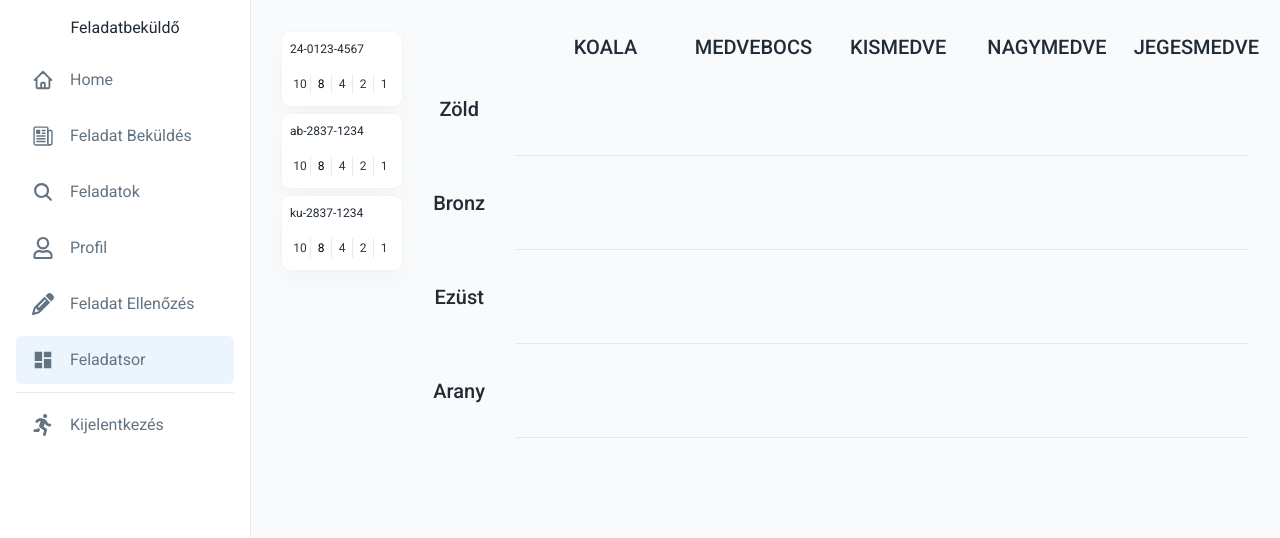
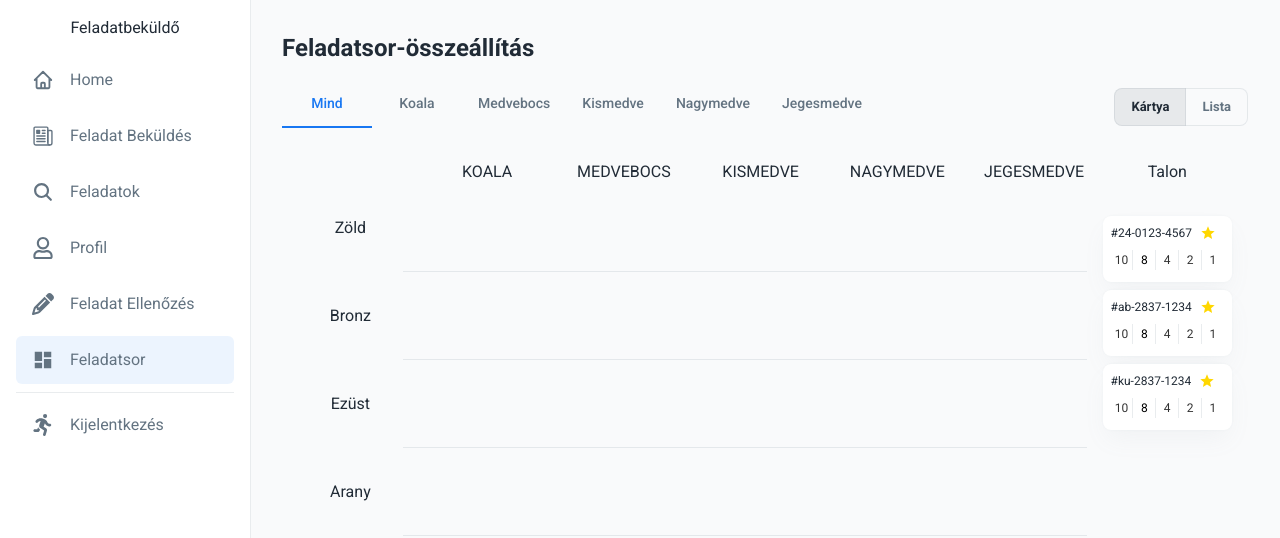
Before and after one commit to mok-it/feladatsor-frontend, a React (Vite) app: page /exercise-compose in a window 1280 px wide. Shown: the top 538 px of the page. Built offline with nearby package versions, Linux system fonts and the light colour scheme.

Commit message:
exercise list compose: add more views and details

```diff
--- a/src/components/compose/Container.tsx
+++ b/src/components/compose/Container.tsx
@@ -6,6 +6,7 @@ import {
 } from "@dnd-kit/sortable";
 import type { FC } from "react";
 
+import { ExerciseView, composeStore } from "@/util/composeStore";
 import { Stack } from "@mui/material";
 import SortableItem from "./SortableItem";
 
@@ -13,6 +14,7 @@ const Container: FC<{ items: UniqueIdentifier[]; id: string }> = ({
   items,
   id,
 }) => {
+  const exerciseView = composeStore((state) => state.exerciseView);
   const { setNodeRef } = useDroppable({
     id: id,
   });
@@ -22,6 +24,7 @@ const Container: FC<{ items: UniqueIdentifier[]; id: string }> = ({
       items={items}
       strategy={verticalListSortingStrategy}
       id={id}
+      disabled={exerciseView === ExerciseView.LIST}
     >
       <Stack
         ref={setNodeRef}
--- a/src/components/compose/ExerciseCard.tsx
+++ b/src/components/compose/ExerciseCard.tsx
@@ -1,10 +1,21 @@
 import { Exercise } from "@/generated/graphql";
-import { composeStore } from "@/util/composeStore";
+import { ExerciseView, composeStore } from "@/util/composeStore";
 import { ageGroups } from "@/util/types";
 import { UniqueIdentifier } from "@dnd-kit/core";
-import { Card, Divider, Stack, Typography } from "@mui/material";
+import {
+  Box,
+  Card,
+  Chip,
+  Divider,
+  Grid,
+  IconButton,
+  Stack,
+  Tooltip,
+  Typography,
+} from "@mui/material";
 import { entries } from "lodash";
 import { FC } from "react";
+import { MdEdit, MdStar } from "react-icons/md";
 
 const ExerciseCard: FC<{
   id: UniqueIdentifier;
@@ -12,33 +23,14 @@ const ExerciseCard: FC<{
   isDragging?: boolean;
   exercise: Exercise & { fakeId: string };
 }> = ({ exercise, isTalon, isDragging }) => {
-  const { highlightedFakeId } = composeStore();
+  const highlightedFakeId = composeStore((state) => state.highlightedFakeId);
+  const view = composeStore((state) => state.view);
+  const exerciseView = composeStore((state) => state.exerciseView);
+  const isSingleView = view !== "all";
+  const isDetailedView = exerciseView === ExerciseView.LIST;
+  const tags = ["Geometria"];
 
-  return (
-    <Card
-      sx={{
-        width: 120,
-        borderRadius: 1,
-        padding: 1,
-        paddingBottom: 1.5,
-        cursor: "grab",
-        userSelect: "none",
-        backgroundColor:
-          highlightedFakeId === exercise.fakeId ? "lightblue" : "white",
-        opacity: isDragging ? 0.5 : 1,
-      }}
-      // onMouseEnter={() => {
-      //   setHighlightedFakeId(exercise.fakeId);
-      // }}
-      // onMouseLeave={() => {
-      //   setHighlightedFakeId(null);
-      // }}
-    >
-      <Stack gap={2}>
-        <Stack direction={"row"} justifyContent={"space-between"}>
-          <Typography variant="caption">{exercise.fakeId}</Typography>
-          {/* <Typography variant="caption">{id}</Typography> */}
-        </Stack>
+  const difficulties = (
     <Stack
       direction="row"
       justifyContent={"space-evenly"}
@@ -63,16 +55,123 @@ const ExerciseCard: FC<{
               opacity: isTalon && index === 1 ? "1" : "0.8",
             }}
           >
-                {
-                  exercise.difficulty.find((d) => d.ageGroup === key)
-                    ?.difficulty
-                }
+            {exercise.difficulty.find((d) => d.ageGroup === key)?.difficulty}
           </Typography>
         </Stack>
       ))}
     </Stack>
+  );
+
+  return (
+    <Tooltip title={!isDetailedView && !isDragging && exercise.description}>
+      <Card
+        sx={{
+          alignSelf: "stretch",
+          borderRadius: 1,
+          padding: 1,
+          paddingBottom: 1.5,
+          cursor: isDetailedView ? "auto" : "grab",
+          userSelect: isDetailedView ? "auto" : "none",
+          backgroundColor:
+            highlightedFakeId === exercise.fakeId ? "lightblue" : "white",
+          opacity: isDragging ? 0.5 : 1,
+        }}
+        // onMouseEnter={() => {
+        //   setHighlightedFakeId(exercise.fakeId);
+        // }}
+        // onMouseLeave={() => {
+        //   setHighlightedFakeId(null);
+        // }}
+      >
+        <Stack gap={1} p={isSingleView ? 1 : 0}>
+          <Stack
+            direction={"row"}
+            justifyContent={"start"}
+            alignItems={"center"}
+            gap={1}
+          >
+            <Typography variant="caption" whiteSpace={"nowrap"}>
+              #{exercise.fakeId}
+            </Typography>
+            <MdStar color="gold" />
+            {isSingleView &&
+              tags.map((tag) => <Chip key={tag} size="small" label={tag} />)}
+            {/* <Typography variant="caption">{id}</Typography> */}
+            <Box flexGrow={1} />
+            {isSingleView && difficulties}{" "}
+            {isSingleView && (
+              <IconButton size="small">
+                <MdEdit />
+              </IconButton>
+            )}
+          </Stack>
+          {isSingleView && (
+            <>
+              <Stack direction={"row"} gap={2}>
+                <Typography
+                  variant="body2"
+                  sx={{
+                    overflow: "hidden",
+                    textOverflow: "ellipsis",
+                    display: "-webkit-box",
+                    ...(!isDetailedView && { WebkitLineClamp: "3" }),
+                    WebkitBoxOrient: "vertical",
+                  }}
+                >
+                  {exercise.description}
+                </Typography>
+                <Box
+                  height={50}
+                  width={50}
+                  overflow={"hidden"}
+                  sx={{ flexShrink: 0, aspectRatio: "1 / 1" }}
+                >
+                  <img src={exercise.exerciseImage || ""}></img>
+                </Box>
+              </Stack>
+              {isDetailedView && (
+                <>
+                  <Grid container columns={2} spacing={2}>
+                    {exercise.helpingQuestions.length > 0 && (
+                      <Grid item xs={1}>
+                        <Typography variant="body2">Segítőkérdések:</Typography>
+                        <ul>
+                          {exercise.helpingQuestions.map((question) => (
+                            <li>
+                              <Typography key={question} variant="body2">
+                                {question}
+                              </Typography>
+                            </li>
+                          ))}
+                        </ul>
+                      </Grid>
+                    )}
+                    {exercise.solutionOptions.length > 0 && (
+                      <Grid item xs={1}>
+                        <Typography variant="body2">Válaszopciók:</Typography>
+                        <ul>
+                          {exercise.solutionOptions.map((question) => (
+                            <li>
+                              <Typography key={question} variant="body2">
+                                {question}
+                              </Typography>
+                            </li>
+                          ))}
+                        </ul>
+                      </Grid>
+                    )}
+                  </Grid>
+                  <Typography variant="body2">
+                    Megoldás: <b>{exercise.solution}</b>
+                  </Typography>
+                </>
+              )}
+            </>
+          )}
+          {!isSingleView && difficulties}
         </Stack>
       </Card>
+    </Tooltip>
   );
 };
 
--- a/src/components/compose/SortableItem.tsx
+++ b/src/components/compose/SortableItem.tsx
@@ -54,6 +54,7 @@ const SortableItem: FC<{ id: UniqueIdentifier }> = ({ id }) => {
   const style = {
     transform: CSS.Transform.toString(transform),
     transition,
+    alignSelf: "stretch",
   };
 
   return (
--- a/src/components/compose/Talon.tsx
+++ b/src/components/compose/Talon.tsx
@@ -3,7 +3,7 @@ import {
   SortableContext,
   verticalListSortingStrategy,
 } from "@dnd-kit/sortable";
-import { Stack } from "@mui/material";
+import { Stack, Typography } from "@mui/material";
 import { FC } from "react";
 import TalonItem from "./TalonItem";
 
@@ -13,6 +13,10 @@ const Talon: FC<{ items: UniqueIdentifier[] }> = ({ items }) => {
   });
 
   return (
+    <Stack>
+      <Typography variant="body1" mb={4} textAlign={"center"}>
+        Talon
+      </Typography>
       <SortableContext
         items={items}
         id={"talon"}
@@ -24,6 +28,7 @@ const Talon: FC<{ items: UniqueIdentifier[] }> = ({ items }) => {
           ))}
         </Stack>
       </SortableContext>
+    </Stack>
   );
 };
 
--- a/src/pages.ts
+++ b/src/pages.ts
@@ -1,3 +1,4 @@
+import { ProfilePage } from "@/pages/ProfilePage.tsx";
 import { FC } from "react";
 import { IconType } from "react-icons";
 import { FaRegUser } from "react-icons/fa";
@@ -5,11 +6,10 @@ import { FaPencil } from "react-icons/fa6";
 import { HiOutlineHome } from "react-icons/hi";
 import { IoNewspaperOutline, IoSearch } from "react-icons/io5";
 import { MdDashboard } from "react-icons/md";
-import Compose from "./pages/Compose.tsx";
 import { ExerciseListPage } from "./pages/ExerciseListPage";
 import { HomePage } from "./pages/HomePage";
+import ComposePage from "./pages/compose/ComposePage.tsx";
 import { CreateExercise } from "./pages/createExercise/CreateExercise.tsx";
-import { ProfilePage } from "@/pages/ProfilePage.tsx";
 
 interface Page {
   name: string;
@@ -52,7 +52,7 @@ export const pages: Page[] = [
   {
     name: "Feladatsor",
     path: "/exercise-compose",
-    component: Compose,
+    component: ComposePage,
     icon: MdDashboard,
   },
 ];
--- a/src/pages/Compose.tsx
+++ b/src/pages/compose/Compose.tsx
@@ -24,17 +24,19 @@ import { Fragment, useCallback, useEffect, useRef, useState } from "react";
 
 import { Item } from "@/components/compose/SortableItem";
 import Talon from "@/components/compose/Talon";
-import { composeStore } from "@/util/composeStore";
-import { Grid, Stack, Typography } from "@mui/material";
+import { ExerciseView, composeStore } from "@/util/composeStore";
+import { Box, Grid, Stack, Typography } from "@mui/material";
 import { entries, keys, times } from "lodash";
 import { useImmer } from "use-immer";
-import Container from "../components/compose/Container";
+import Container from "../../components/compose/Container";
 ("../components/compose/SortableItem");
 
 const Compose = () => {
   const [talon, setTalon] = useImmer<UniqueIdentifier[]>(["1", "2", "3"]);
   const addExercise = composeStore((state) => state.addExercise);
   const exercises = composeStore((state) => state.exercises);
+  const view = composeStore((state) => state.view);
+  const exerciseView = composeStore((state) => state.exerciseView);
   const [items, setItems] = useImmer<{
     [key in string]: UniqueIdentifier[];
   }>({
@@ -382,23 +384,27 @@ const Compose = () => {
         },
       }}
     >
-      <Stack direction={"row"}>
-        <Talon items={talon} />
+      <Stack direction={"row"} gap={2} p={2}>
         <Grid container columns={6} spacing={4}>
+          {view === "all" && (
+            <>
               <Grid item xs={1} />
               {times(5).map((i) => (
                 <Grid item key={i} xs={1}>
-              <Typography variant="h5" textAlign={"center"}>
+                  <Typography variant="body1" textAlign={"center"}>
                     {keys(items)[i].split("-")[0]}
                   </Typography>
                 </Grid>
               ))}
-          {entries(items).map(([key, items], index) => (
+            </>
+          )}
+          {entries(items).map(([key, items], index) => {
+            return (
               <Fragment key={key}>
                 {index % 5 === 0 && (
                   <Grid xs={1} item>
                     <Stack height={"100%"} justifyContent={"center"} pb={4}>
-                    <Typography variant="h5" textAlign={"center"}>
+                      <Typography variant="body1" textAlign={"center"}>
                         {index === 0 && "Zöld"}
                         {index === 5 && "Bronz"}
                         {index === 10 && "Ezüst"}
@@ -407,19 +413,27 @@ const Compose = () => {
                     </Stack>
                   </Grid>
                 )}
+                {(view === "all" || key.split("-")[0] === view) && (
                   <Grid
                     item
-                xs={1}
+                    xs={view === "all" ? 1 : 5}
                     borderBottom={"1px solid"}
                     borderColor={"divider"}
                   >
                     <Container id={key} items={items} />
                   </Grid>
+                )}
               </Fragment>
-          ))}
+            );
+          })}
         </Grid>
+        {exerciseView !== ExerciseView.LIST && (
+          <Box maxWidth={"40%"}>
+            <Talon items={talon} />
+          </Box>
+        )}
         <DragOverlay>
-          {activeId ? <Item id={String(activeId)} /> : null}
+          {activeId ? <Item id={String(activeId)} isDragging /> : null}
         </DragOverlay>
       </Stack>
     </DndContext>
--- /dev/null
+++ b/src/pages/compose/ComposePage.tsx
@@ -0,0 +1,70 @@
+import { ExerciseView, composeStore } from "@/util/composeStore";
+import {
+  Box,
+  Tab,
+  Tabs,
+  ToggleButton,
+  ToggleButtonGroup,
+  Typography,
+} from "@mui/material";
+import { Stack } from "@mui/system";
+import { FC } from "react";
+import Compose from "./Compose";
+
+const styles = { fontWeight: 500 };
+
+const ComposePage: FC = () => {
+  const view = composeStore((state) => state.view);
+  const exerciseView = composeStore((state) => state.exerciseView);
+  const setValue = composeStore((state) => state.setValue);
+  const setView = composeStore((state) => state.setView);
+
+  return (
+    <>
+      <Typography variant="h2" sx={{ mb: 2 }}>
+        Feladatsor-összeállítás
+      </Typography>
+      <Stack direction="row" alignItems={"start"}>
+        <Tabs
+          sx={{ mb: 2 }}
+          value={view}
+          onChange={(_, newValue) => setView(newValue)}
+        >
+          <Tab sx={styles} label={"Mind"} value={"all"} />
+          <Tab sx={styles} label={"Koala"} value={"KOALA"} />
+          <Tab sx={styles} label={"Medvebocs"} value={"MEDVEBOCS"} />
+          <Tab sx={styles} label={"Kismedve"} value={"KISMEDVE"} />
+          <Tab sx={styles} label={"Nagymedve"} value={"NAGYMEDVE"} />
+          <Tab sx={styles} label={"Jegesmedve"} value={"JEGESMEDVE"} />
+        </Tabs>
+        <Box flexGrow={1} />
+        <ToggleButtonGroup
+          sx={{ mt: 1 }}
+          value={exerciseView}
+          exclusive
+          onChange={(_, value) => setValue({ exerciseView: value })}
+        >
+          <ToggleButton
+            size="small"
+            sx={{ px: 2 }}
+            value={ExerciseView.CARD}
+            selected={exerciseView === ExerciseView.CARD}
+          >
+            Kártya
+          </ToggleButton>
+          <ToggleButton
+            size="small"
+            sx={{ px: 2 }}
+            value={ExerciseView.LIST}
+            selected={exerciseView === ExerciseView.LIST}
+          >
+            Lista
+          </ToggleButton>
+        </ToggleButtonGroup>
+      </Stack>
+      <Compose />
+    </>
+  );
+};
+
+export default ComposePage;
--- a/src/pages/createExercise/CreateExercise.tsx
+++ b/src/pages/createExercise/CreateExercise.tsx
@@ -58,7 +58,7 @@ const CreateExerciseForm = () => {
         pr={2}
         pt={2}
       >
-        <Typography variant="h4" m={2}>
+        <Typography variant="h2" m={2}>
           Feladat létrehozása
         </Typography>
         <Button
--- a/src/util/composeStore.ts
+++ b/src/util/composeStore.ts
@@ -1,24 +1,32 @@
-import dayjs from 'dayjs'
-import { create } from 'zustand'
-import { immer } from 'zustand/middleware/immer'
-import { ExerciseCardData } from './types'
+import { ExerciseAgeGroup } from "@/generated/graphql";
+import dayjs from "dayjs";
+import { create } from "zustand";
+import { immer } from "zustand/middleware/immer";
+import { ExerciseCardData } from "./types";
 
+export enum ExerciseView {
+  CARD = "card",
+  LIST = "list",
+}
+type ComposeView = ExerciseAgeGroup | "all";
 type TState = {
-  highlightedFakeId: string | null
-  hoverLocation: string | null
-  hoverIndex: number | null
-  activeItem: ExerciseCardData | null
-  exercises: ExerciseCardData[]
-}
+  highlightedFakeId: string | null;
+  hoverLocation: string | null;
+  hoverIndex: number | null;
+  exercises: ExerciseCardData[];
+  view: ComposeView;
+  exerciseView: ExerciseView;
+};
 
 type TActions = {
-  setHighlightedFakeId: (fakeId: string | null) => void
-  setHoverLocation: (location: string | null) => void
-  setHoverIndex: (index: number | null) => void
-  setActiveItem: (item: ExerciseCardData | null) => void
-  addExercise: (exercise: ExerciseCardData) => void
-}
-
+  setHighlightedFakeId: (fakeId: string | null) => void;
+  setHoverLocation: (location: string | null) => void;
+  setHoverIndex: (index: number | null) => void;
+  addExercise: (exercise: ExerciseCardData) => void;
+  setView: (view: ComposeView) => void;
+  setExerciseView: (view: ExerciseView) => void;
+  setValue: (values: Partial<TState>) => void;
+};
 
 export const mock: ExerciseCardData = {
   id: "1",
@@ -45,20 +53,20 @@ export const mock: ExerciseCardData = {
         __typename: "ExerciseDifficulty",
       },
     ],
-    helpingQuestions: [],
+    helpingQuestions: ["Ki az a Matusz?", "Mi az a cigány?"],
     history: [],
     id: "1",
-    description: "description",
+    description: "Bomátakertben járt Matusz a cigányokkal. Matusz a cigányoknak adott egy kis pénzt, hogy ne bántsák. A cigányok megkérdezték, hogy mennyi pénzt adott nekik. Matusz azt mondta, hogy 10 forintot. A cigányok azt mondták, hogy 10 forintot adtál nekünk, de 10 forintot adtál a cigányoknak is. Matusz azt mondta, hogy 10 forintot adott nekik. Mennyi pénzt adott nekik Matusz?",
     solution: "solution",
     alternativeDifficultyExercises: [],
     sameLogicExercises: [],
     comments: [],
-    solutionOptions: [],
+    solutionOptions: ["10", "69", "matusz sosem ad pénzt", "0 "],
     status: "CREATED",
     tags: [],
     elaboration: "elaboration",
     elaborationImage: null,
-    exerciseImage: null,
+    exerciseImage: "https://i.kym-cdn.com/entries/icons/facebook/000/021/464/14608107_1180665285312703_1558693314_n.jpg",
     isCompetitionFinal: false,
     solveIdea: "",
     source: "source",
@@ -96,38 +104,48 @@ const defaultState: TState = {
   highlightedFakeId: null,
   hoverLocation: null,
   hoverIndex: null,
-  activeItem: null,
   exercises: [mock, mock2, mock3],
-}
+  view: "all",
+  exerciseView: ExerciseView.CARD
+};
 
 export const composeStore = create<TState & TActions>()(
-  immer(
-    set => ({
+  immer((set) => ({
     ...defaultState,
     setHighlightedFakeId: (fakeId) => {
-        set(state => {
-          state.highlightedFakeId = fakeId
-        })
+      set((state) => {
+        state.highlightedFakeId = fakeId;
+      });
     },
     setHoverLocation: (location) => {
-        set(state => {
-          state.hoverLocation = location
-        })
+      set((state) => {
+        state.hoverLocation = location;
+      });
     },
     setHoverIndex: (index) => {
-        set(state => {
-          state.hoverIndex = index
-        })
-      },
-      setActiveItem: (item) => {
-        set(state => {
-          state.activeItem = item
-        })
+      set((state) => {
+        state.hoverIndex = index;
+      });
     },
     addExercise: (exercise) => {
-        set(state => {
-          state.exercises.push(exercise)
-        })
+      set((state) => {
+        state.exercises.push(exercise);
+      });
+    },
+    setView: (view) => {
+      set((state) => {
+        state.view = view;
+      });
+    },
+    setExerciseView: (view) => {
+      set((state) => {
+        state.exerciseView = view;
+      });
+    },
+    setValue: (values: Partial<TState>) => {
+      set((state) => {
+        Object.assign(state, values);
+      });
     }
-    }))
-)
+  })),
+);
```
Also changed, not shown: src/pages/ExerciseListPage.tsx (+12 -8 lines), src/theme/typography.js (+3 -5 lines). Lines whose indentation alone changed are shown as unchanged.
